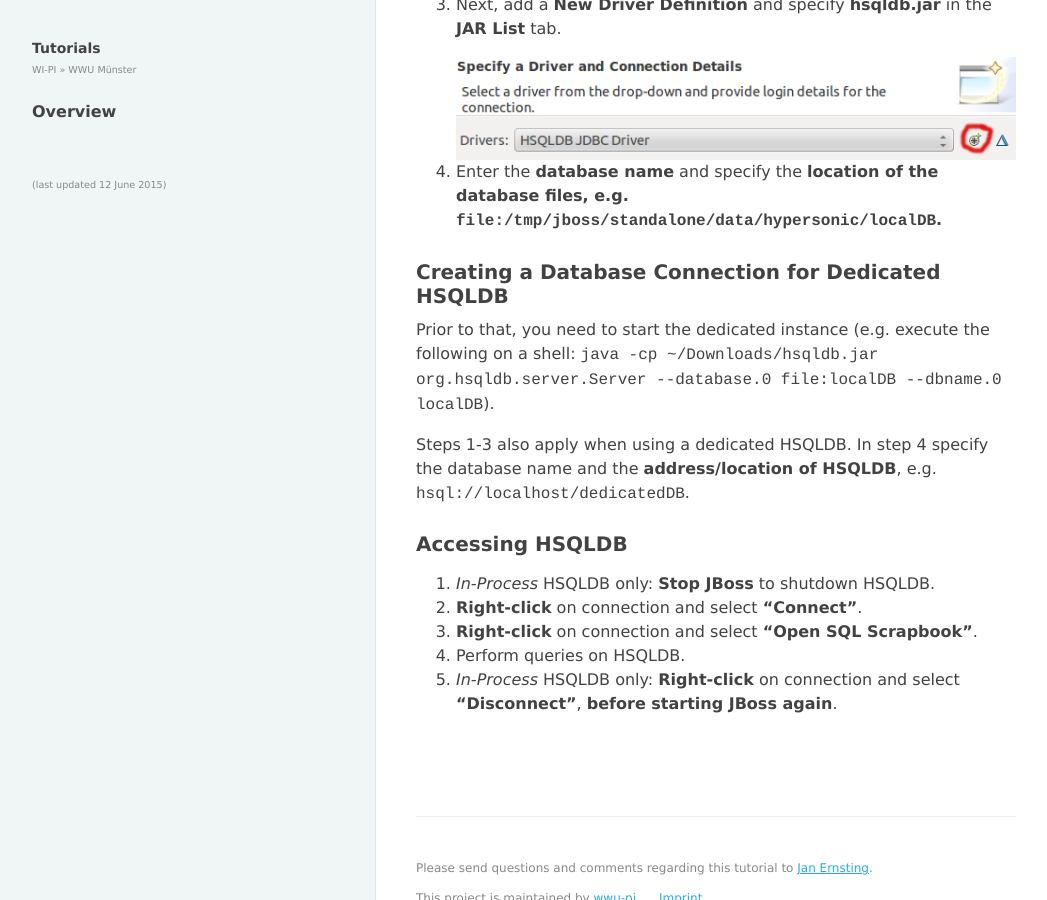
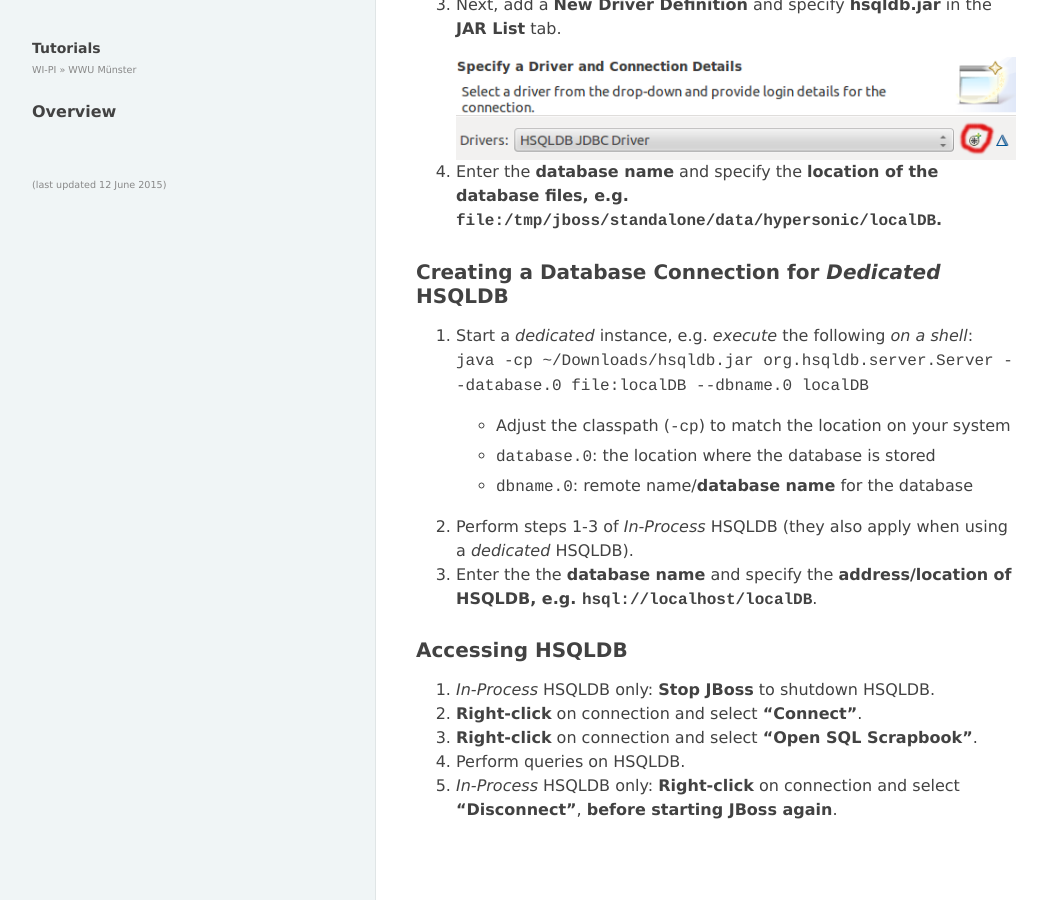
Before and after one commit to wwu-pi/tutorials, a Jekyll site: the page built from lectures/acse/030_tutorial_db_java.md, in a window 1280 px wide and 900 px high, scrolled down 575 px. Shown: the whole window, without its empty margins (8-1055 px from the left). Built offline with Jekyll 4.4.1, drawn with Linux system fonts in a browser that asks for light colours.

Commit message:
Describe access of dedicated HSQLDB

```diff
--- a/lectures/acse/030_tutorial_db_java.md
+++ b/lectures/acse/030_tutorial_db_java.md
@@ -17,10 +17,14 @@
 
   1. Enter the **database name** and specify the **location of the database files, e.g. ``file:/tmp/jboss/standalone/data/hypersonic/localDB``.**
 
-## Creating a Database Connection for Dedicated HSQLDB
-Prior to that, you need to start the dedicated instance (e.g. execute the following on a shell: ``java -cp ~/Downloads/hsqldb.jar org.hsqldb.server.Server --database.0 file:localDB --dbname.0 localDB``).
+## Creating a Database Connection for *Dedicated* HSQLDB
+  1. Start a *dedicated* instance, e.g. *execute* the following *on a shell*: ``java -cp ~/Downloads/hsqldb.jar org.hsqldb.server.Server --database.0 file:localDB --dbname.0 localDB``
+   * Adjust the classpath (``-cp``) to match the location on your system
+   * ``database.0``: the location where the database is stored
+   * ``dbname.0``: remote name/**database name** for the database
 
-Steps 1-3 also apply when using a dedicated HSQLDB. In step 4 specify the database name and the **address/location of HSQLDB**, e.g. ``hsql://localhost/dedicatedDB``.
+  1. Perform steps 1-3 of *In-Process* HSQLDB (they also apply when using a *dedicated* HSQLDB).
+  1. Enter the the **database name** and specify the **address/location of HSQLDB, e.g. ``hsql://localhost/localDB``**.
 
 ## Accessing HSQLDB
   1. *In-Process* HSQLDB only: **Stop JBoss** to shutdown HSQLDB.
```
